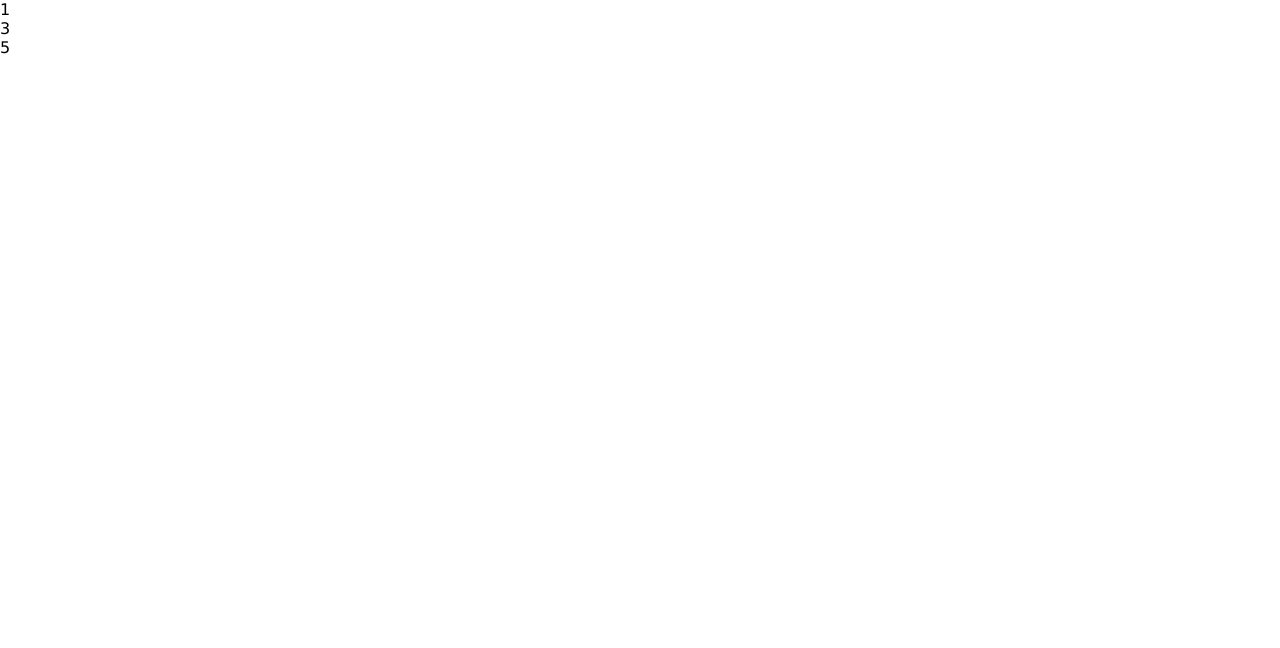
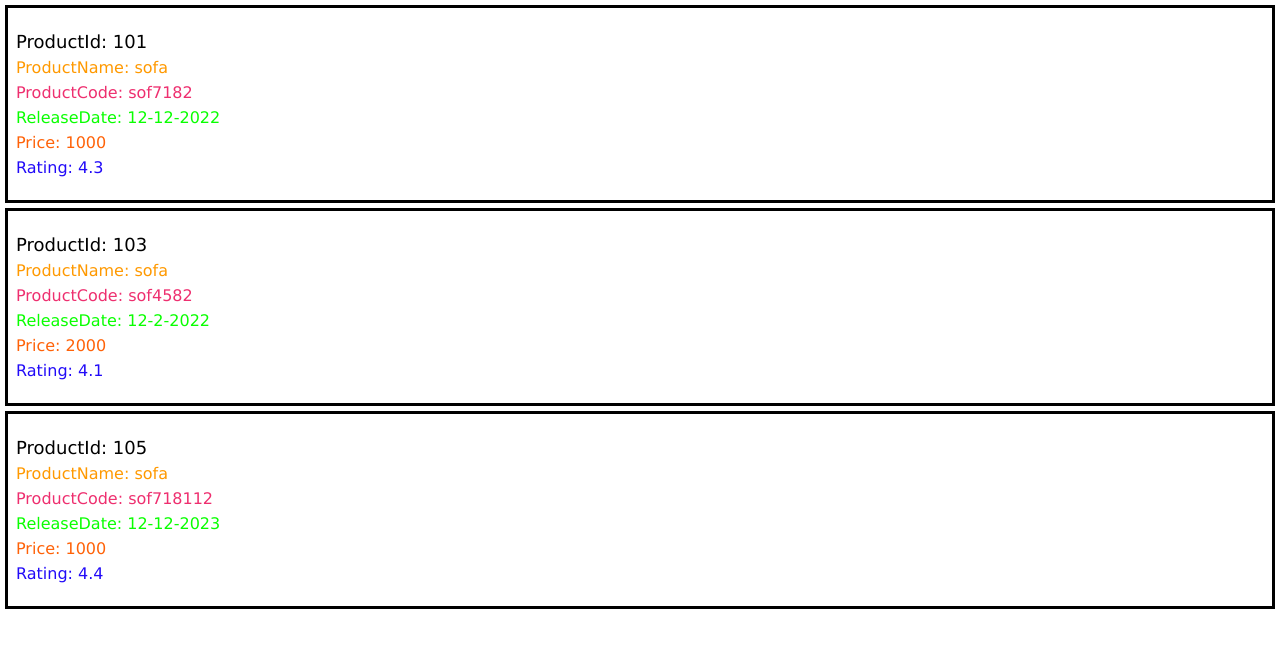
Before and after one commit to priyodas12/angular-basic-v1, an Angular app: page / in a window 1280 px wide. Shown: the top 648 px of the page. Built offline with nearby package versions, Linux system fonts and the light colour scheme.

Commit message:
ng For Comments

```diff
--- /dev/null
+++ b/src/app/product.ts
@@ -0,0 +1,10 @@
+export interface Product {
+  productId: number;
+  productName: string;
+  productCode: string;
+  releaseDate: string;
+  price: number;
+  description: string;
+  thumbRating: number;
+  imageUrl: string;
+}
--- a/src/app/products/products.component.css
+++ b/src/app/products/products.component.css
@@ -0,0 +1,50 @@
+.image-container {
+  display: grid;
+  padding-bottom: 20px;
+  padding-top: 20px;
+  border-style: solid;
+  margin: 5px;
+}
+
+.txt1 {
+  padding-left: 5px;
+  font-size: large;
+  margin: 3px;
+  color: black;
+}
+
+.txt2 {
+  padding-left: 5px;
+  font-size: medium;
+  margin: 3px;
+  color: rgb(255, 153, 0);
+}
+
+.txt3 {
+  padding-left: 5px;
+  font-size: medium;
+  margin: 3px;
+  color: rgb(238, 47, 111);
+}
+
+.txt4 {
+  padding-left: 5px;
+  font-size: medium;
+  margin: 3px;
+  color: rgb(9, 255, 0);
+}
+
+.txt5 {
+  padding-left: 5px;
+  font-size: medium;
+  font-display: initial;
+  margin: 3px;
+  color: rgb(255, 98, 8);
+}
+
+.txt6 {
+  padding-left: 5px;
+  font-size: medium;
+  margin: 3px;
+  color: rgb(34, 11, 248);
+}
--- a/src/app/products/products.component.html
+++ b/src/app/products/products.component.html
@@ -1,3 +1,15 @@
-<div *ngFor="let item of list">
-  <p>{{item}}</p>
+<div>
+  <!-- <div *ngFor="let num of numbers">
+    <p>Number: {{num *10}}</p>
+  </div> -->
+  <div *ngFor="let p of productList">
+    <div class="image-container">
+      <p class="txt1">ProductId: {{p.productId}}</p>
+      <p class="txt2">ProductName: {{p.productName}}</p>
+      <p class="txt3">ProductCode: {{p.productCode}}</p>
+      <p class="txt4">ReleaseDate: {{p.releaseDate}}</p>
+      <p class="txt5">Price: {{p.price}}</p>
+      <p class="txt6">Rating: {{p.thumbRating}}</p>
+    </div>
+  </div>
 </div>
--- a/src/app/products/products.component.ts
+++ b/src/app/products/products.component.ts
@@ -1,5 +1,6 @@
 import { Component } from '@angular/core';
 import { NgModule } from '@angular/core';
+import { Product } from '../product';
 
 @Component({
   selector: 'app-products',
@@ -7,5 +8,38 @@ import { NgModule } from '@angular/core';
   styleUrls: ['./products.component.css'],
 })
 export class ProductsComponent {
-  list: number[] = [1, 3, 5];
+  numbers: number[] = [1, 3, 5];
+
+  productList: Product[] = [
+    {
+      productId: 101,
+      productName: 'sofa',
+      productCode: 'sof7182',
+      releaseDate: '12-12-2022',
+      price: 1000,
+      description: 'sofa cum bed',
+      thumbRating: 4.3,
+      imageUrl: '/sofa/101',
+    },
+    {
+      productId: 103,
+      productName: 'sofa',
+      productCode: 'sof4582',
+      releaseDate: '12-2-2022',
+      price: 2000,
+      description: 'sofa cum bed type 3',
+      thumbRating: 4.1,
+      imageUrl: '/sofa/103',
+    },
+    {
+      productId: 105,
+      productName: 'sofa',
+      productCode: 'sof718112',
+      releaseDate: '12-12-2023',
+      price: 1000,
+      description: 'sofa cum bed type 3',
+      thumbRating: 4.4,
+      imageUrl: '/sofa/105',
+    },
+  ];
 }
```
